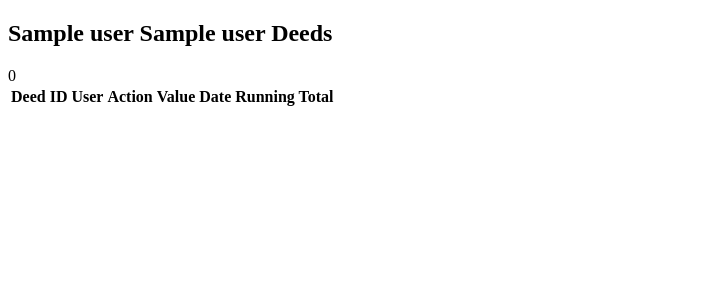
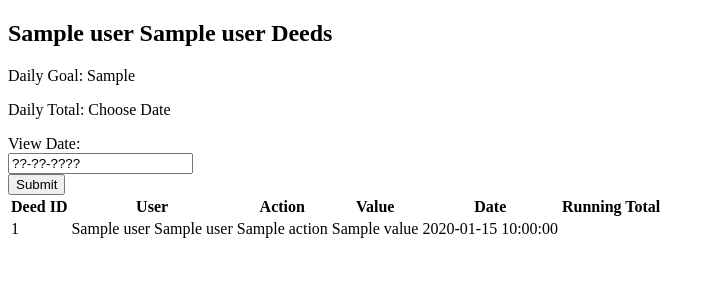
Before and after one commit to NateDawggWoof/Week_04_Project_Karma_Clan, a Flask app: page /admin/deeds/user/1 in a window 1280 px wide. Shown: the part 70-370 px from the top of the page, without its empty margins (0-715 px from the left). Run offline with Flask 2, Linux system fonts and the light colour scheme; a database or web service that is not in the repository returns one stand-in record (values such as "Sample title"); lists and menus that the app fills with data are empty; some libraries are stand-ins or nearby versions.

Commit message:
Admin deeds user controller controller fixed, need to change sql date type

```diff
--- a/controllers/admin_deeds_controller.py
+++ b/controllers/admin_deeds_controller.py
@@ -60,22 +60,21 @@ def update_deed(id):
     return redirect('/admin/deeds')
 
 
-# @admin_deeds_blueprint.route('/admin/deeds/user/<id>')
-# def deeds_user(id):
-#     running_total = 0
-#     user = user_repo.select(id)
-#     deeds = deed_repo.select_all_by_user_date(id)
-#     date =
-
-#     return render_template("admin/deeds/user/index.html", all_deeds = deeds, user = user, running_total = running_total)
-
 @admin_deeds_blueprint.route('/admin/deeds/user/<id>')
 def deeds_user(id):
-    running_total = 0
     user = user_repo.select(id)
-    date = "17/08/2021"
-    deeds = deed_repo.select_all_by_user_and_date(id,date)
-    total_value = deed_repo.sum_value_select_all_by_user_and_date(id,date)
+    deeds = deed_repo.select_all_by_user_date(id)
+    daily_total = "Choose Date"
 
 
-    return render_template("admin/deeds/user/index.html", all_deeds = deeds, user = user, running_total = running_total, total_value = total_value)
+    return render_template("admin/deeds/user/index.html", all_deeds = deeds, user = user, daily_total = daily_total)
+
+@admin_deeds_blueprint.route('/admin/deeds/user/view/<id>', methods=['POST'])
+def deeds_user_view(id):
+    user = user_repo.select(id)
+    date = request.form['deed_user_date']
+    deeds = deed_repo.select_all_by_user_and_date(id,date)
+    daily_total = deed_repo.sum_value_select_all_by_user_and_date(id,date)
+
+
+    return render_template("admin/deeds/user/index.html", all_deeds = deeds, user = user, daily_total = daily_total)
--- a/templates/admin/deeds/user/index.html
+++ b/templates/admin/deeds/user/index.html
@@ -5,8 +5,16 @@
 
 <h2>{{user.name_first}} {{user.name_last}} Deeds</h2>
 
+<p>Daily Goal: {{user.goal_daily}}</p>
+<p>Daily Total: {{daily_total}}</p>
 
-{{total_value}}
+<form action="/admin/deeds/user/view/{{user.id}}" method="post">
+
+  <label for="deed_user_date">View Date:</label><br>
+  <input type="text" id="deed_user_date" name="deed_user_date" value="??-??-????" required> <br>
+
+  <input type="submit" value="Submit">
+</form>
 
 <table>
     <tr>
```
Also changed, not shown: templates/admin/deeds/index.html (+0 -11 lines).
